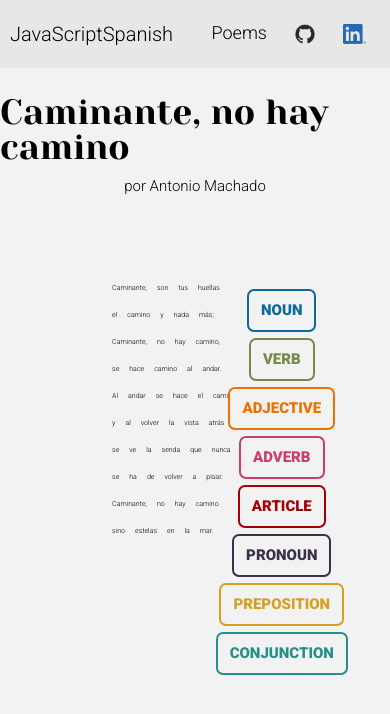
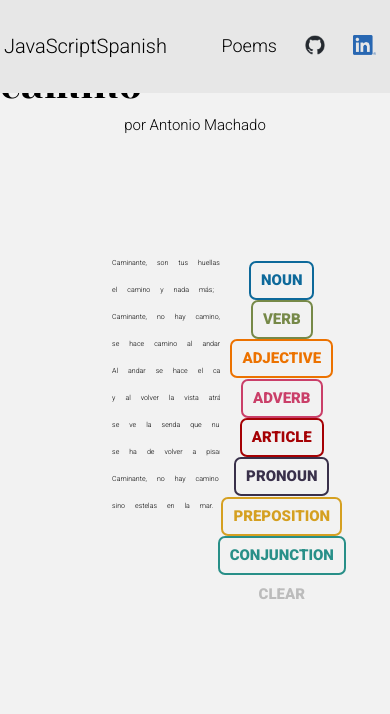
Before and after one commit to juliakahn1/javascriptspanish, a website built with webpack: page index.html in a window 390 px wide. Built offline with nearby package versions, Linux system fonts and the light colour scheme.

Commit message:
Add clear button, fixed header, transition for highlighting, proper translation hover and tooltip effects

```diff
--- a/src/index.scss
+++ b/src/index.scss
@@ -23,6 +23,7 @@ time, mark, audio, video {
 	font-family: 'Roboto', sans-serif;
 	font-weight: 300;
 	vertical-align: baseline;
+	background-color: #F2F2F2;
 
 }
 /* HTML5 display-role reset for older browsers */
@@ -49,34 +50,32 @@ table {
 	border-spacing: 0;
 }
 
-* {
-	background: #F2F2F2;
-}
 
 header {
 	display: flex;
 	align-items: center;
 	justify-content:space-between;
-	margin: 0 10px, 10px, 10px, 10px;
-	padding: 10px;
+	height: 11%;
 	background-color: #e7e7e7;
+	position: fixed;
+	width: 100%;
 
 	h1 {
-		display: flex;
 		font-size: 20px;
 		font-weight: 300;
 		background-color: #e7e7e7;
+		padding-left: 1%;
 	}
 
 	ul.menu-nav {
 		background-color: #e7e7e7;
 		display: flex;
+		align-items: center;
 		font-size: 18px;
 		font-weight: 300;
 		font-family: 'Roboto', sans-serif;
 
 		li, a {
-			display: flex;
 			margin: 7px;
 			background-color: #e7e7e7;
 
@@ -142,9 +141,20 @@ header {
 	display: flex;
 	flex-direction: column;
     align-items: center;
+	// position: fixed;
+	height: 20%;
+	width: 100%;
+
+	// display: flex;
+	// align-items: center;
+	// justify-content:space-between;
+	// height: 11%;
+	// background-color: #e7e7e7;
+	// position: fixed;
+	// width: 100%;
 
 	h2 {
-		font-size: 35px;
+		font-size: 2.4em;
 		font-weight: 400;
 		margin-top: 7%;
 		margin-bottom: 14px;
@@ -173,7 +183,6 @@ header {
 			display: flex;
 			margin: 5px;
 			cursor: pointer;
-			position: relative;
 
 			span.tooltiptext {
 				visibility: hidden;
@@ -189,20 +198,20 @@ header {
 				position: absolute;
 				z-index: 1;
 				top: 100%;
-				left: 50%;
+				left: 55%;
 				margin-top: 2%;
 				margin-left: -50%;
 			}
 
 			&:hover .tooltiptext{
 				visibility: visible;
-				// transform: scale(1.1);
 			}
 
 			&:hover {
-				// transform: scale(1.1);
+				transform: scale(1.05);
 			}
 
+			// words in a line
 			li {
 				margin: 2px;
 				font-size: 1.8vw;
@@ -213,6 +222,7 @@ header {
 			.selected {
 				border-radius: 3px;
 				padding: 3px;
+				transition: all .2s ease-in-out;
 
 				&.noun {
 					background-color: #90bbd3;
@@ -271,21 +281,30 @@ header {
 			max-width: 50%;
 
 			.pos-tile {
-				margin: 5px;
+				margin: 3%;
 				font-size: 15px;
 				color: #F2F2F2;
 				font-weight: 800;
 				border-radius: 5px;
-				padding: 12px;
+				padding: 10px;
 				text-transform: uppercase;
 				transition: all .2s ease-in-out;
+
+				&#clear-tile {
+					color: #d22525;
+
+					&.disabled {
+						color: rgb(188, 188, 188);
+						transform: none;
+						cursor: unset ;
+					}
+				}
 			}
 
 			li:hover {
 				cursor: pointer;
 				transform: scale(0.9);
 			}
-
 
 			#noun {
 				border-color: #0D699A;
--- a/src/scripts/parts-of-speech-view.js
+++ b/src/scripts/parts-of-speech-view.js
@@ -2,22 +2,23 @@ class PartsOfSpeechView {
 
     constructor(posEl) {
         this.posEl = posEl
-        this.populateWordTags()
+        this.populateWordTiles()
     }
 
-    populateWordTags() {
+    populateWordTiles() {
         const categories = ["noun", "verb", "adjective", "adverb", "article", "pronoun", "preposition", "conjunction"]
         const ul = document.createElement("ul")
         ul.classList.add("pos-list")
         categories.forEach(partOfSpeech => {
-            ul.append(this.createWordTag(partOfSpeech))
+            ul.append(this.createWordTile(partOfSpeech))
         })
+        this.createClearTile(ul)
         this.posEl.append(ul)
 
-        this.posEl.addEventListener("click", this.highlightWords)
+        this.posEl.addEventListener("click", this.highlightWords.bind(this))
     }
 
-    createWordTag(partOfSpeech) {
+    createWordTile(partOfSpeech) {
         const li = document.createElement("li")
         li.innerText = partOfSpeech
         li.classList.add("pos-tile")
@@ -25,24 +26,44 @@ class PartsOfSpeechView {
         return li
     }
 
+    // hidden unless event listener is triggered
+    createClearTile(ul) {
+        const li = document.createElement("li")
+        li.classList.add("pos-tile", "disabled")
+        li.setAttribute("id", "clear-tile")
+        li.innerText = "Clear"
+        ul.append(li)
+    }
+
     highlightWords(e) {
         e.preventDefault()
+        // find the part of speech of button
+        const buttonId = e.target.id
 
-        const buttonId = e.target.id
-        e.srcElement.classList.toggle("selected")
-
-        const changingWords = document.querySelectorAll(`.${buttonId}`)
-
-        changingWords.forEach(word => {
-            word.classList.toggle("selected")
-        })
+        if (buttonId !== "clear-tile") {
+            // give button new style
+            e.srcElement.classList.toggle("selected")
+            // fetch matching words in poem
+            const changingWords = document.querySelectorAll(`.${buttonId}`)
+            // apply different style
+            changingWords.forEach(word => {
+                word.classList.toggle("selected")
+            })
+            // activate clear button
+            const clearTile = document.getElementById("clear-tile")
+            clearTile.classList.remove("disabled")
+        } else {
+            this.clearSelected()
+        }
     }
 
     // reset all classes to ".pos-tile"
     clearSelected() {
-        const tiles = document.querySelectorAll(`.pos-tile`)
+        const tiles = document.querySelectorAll(".pos-tile, .word")
+        // add deselected to button
         tiles.forEach(tile => {
             tile.classList.remove("selected")
+            if (tile.id === "clear-tile") tile.classList.add("disabled")
         })
     }
 }
--- a/src/scripts/poem-view.js
+++ b/src/scripts/poem-view.js
@@ -1,10 +1,7 @@
 class PoemView {
     constructor(poemEl, poemName, poemMetaData) {
-        // poem div from the HTML via index.js
         this.poemEl = poemEl
-        // currently-selected poem name based on the nav
         this.poemName = poemName
-        // poem from data folder
         this.poem = this.grabPoem(poemName)
         this.metaData = poemMetaData
     }
@@ -38,9 +35,8 @@ class PoemView {
                 const filledLine = this.populateLine(this.poem[lineNum], ul)
                 filledLine.classList.add(`${lineNum}`)
                 this.addToolTip(filledLine)
-                filledLine.addEventListener("mouseenter", this.highlightLine.bind(this))
-                filledLine.addEventListener("mouseleave", this.unhighlightLine.bind(this))
-
+                // filledLine.addEventListener("mouseenter", this.highlightLine.bind(this))
+                // filledLine.addEventListener("mouseleave", this.unhighlightLine.bind(this))
                 this.poemEl.append(filledLine)
             }
         }
@@ -48,10 +44,10 @@ class PoemView {
     }
 
     populateLine(jsonLine, ul) {
-        const wordCount = Object.keys(jsonLine).length - 1 // exclude "translation" key
+        const wordCount = Object.keys(jsonLine).length - 1
         for (let ele = 0; ele < wordCount; ele++) {
             const li = document.createElement("li")
-            li.classList.add(jsonLine[ele].part_of_speech)
+            li.classList.add(jsonLine[ele].part_of_speech, "word")
             li.innerText = jsonLine[ele].word
             ul.append(li)
         }
@@ -77,19 +73,18 @@ class PoemView {
         this.metaData.append(h3)
     }
 
-    // NECESSARY?
 
-    highlightLine(e) {
-        e.preventDefault()
-        const line = e.target
-        line.classList.toggle("highlighted")
-    }
+    // highlightLine(e) {
+    //     e.preventDefault()
+    //     const line = e.target
+    //     line.classList.toggle("highlighted")
+    // }
 
-    unhighlightLine(e) {
-        e.preventDefault()
-        const line = e.target
-        line.classList.toggle("highlighted")
-    }
+    // unhighlightLine(e) {
+    //     e.preventDefault()
+    //     const line = e.target
+    //     line.classList.toggle("highlighted")
+    // }
 }
 
 export default PoemView;
```
Also changed, not shown: index.html (+4 -3 lines), dist/main.css, dist/main.js.
